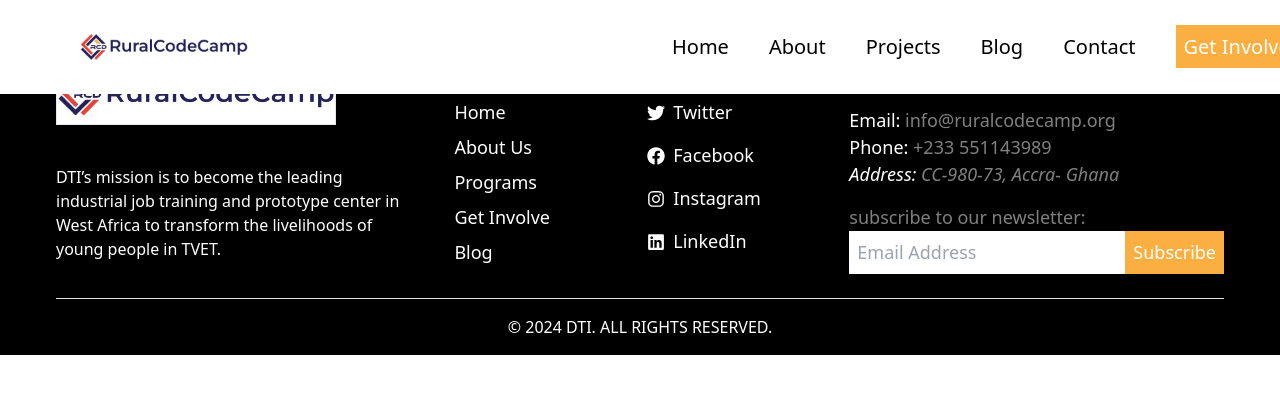
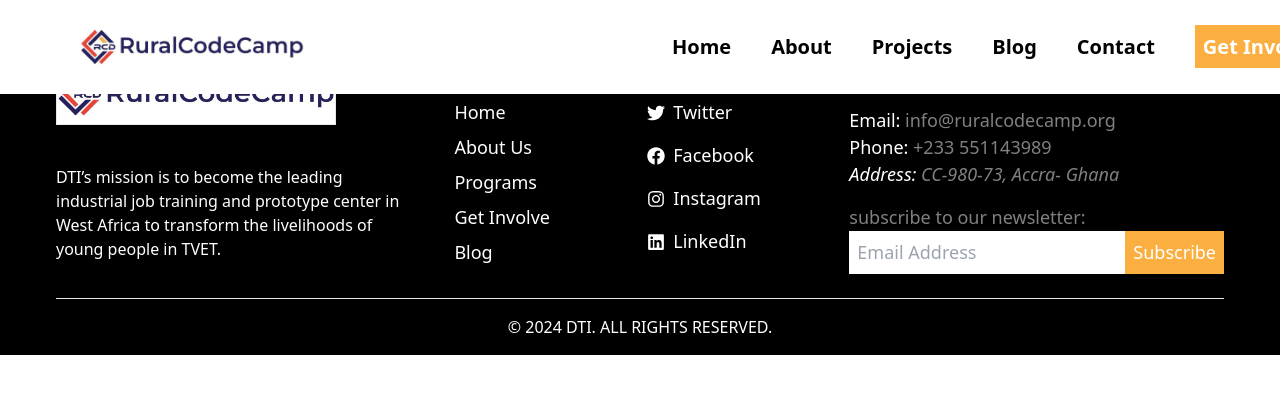
Before and after one commit to NextHubImpact/console-ghana, a React (Vite) app: page /applyhere in a window 1280 px wide. Shown: the top 394 px of the page. Built offline with nearby package versions, Linux system fonts and the light colour scheme.

Commit message:
sidebar links updated

```diff
--- a/src/components/Navbar.jsx
+++ b/src/components/Navbar.jsx
@@ -78,27 +78,24 @@ const Navbar = ({}) => {
         <div className="  xl:pl-4">
           <Link to='/'>
           <img
-            className= { colorChange? 'bg-[#faaf40] duration-700 rounded  w-[40%] xl:W-[30%] ' : "duration-700 w-[40%] xl:w-[30%] "}
-            src={colorChange ? rccLogo : rccLogo}
+            className='bg-[#faaf40] duration-700 rounded  w-[40%] xl:W-[30%] '
+            src={rccLogo }
             alt=""
           />
           </Link>
         </div>
 
-        { sidebar && <Sidebar showSidebar={showSidebar} />}
-
-        <nav className="hidden  lg:block w-[50%] ">
+        { sidebar ? (<Sidebar showSidebar={showSidebar} />)
+        :
+        (       <nav className="hidden  lg:block w-[50%] ">
           <ul className="lg: flex text-nowrap gap-2 py-2  justify-between items-center xl:p-4 ">
             {SidebarData.map((item, index) => {
               return (
                 <Link
                   to={item.path}
                   key={index}
-                  className={
-                    colorChange
-                      ? "text-black px-4 xl:text-[20px] font-semibold-[700] "
-                      : "text-black px-4 xl:text-[20px] font-semibold-[700] "
-                  }
+                  className='text-black px-4 xl:text-[20px] font-semibold'
+
                 >
                   <span
                     className={
@@ -111,7 +108,9 @@ const Navbar = ({}) => {
               );
             })}
           </ul>
-        </nav>
+        </nav>)}
+
+
 
         <div className=" flex text-3xl text-black items-center gap-4 text-2xl duration-700 lg:hidden">
 
--- a/src/components/Sidebar.jsx
+++ b/src/components/Sidebar.jsx
@@ -5,11 +5,6 @@ import { IoCloseCircle } from 'react-icons/io5'
 import lightLogo from '../assets/logo/rcc-logo.jpeg'
 
 const Sidebar = ({showSidebar}) => {
-    // const [idebar,  setIdebar] = useState(false);
-
-    // const hide = () => {
-    //     setIdebar(!idebar)
-    // }
 
   const sidebarData = [
     {
@@ -48,8 +43,7 @@ const Sidebar = ({showSidebar}) => {
 
   return (
     <aside onClick={showSidebar}  id='sidebar'>
-       <nav className='absolute w-[100%] bg-white  px-4 left-0 top-20  drop-shadow-2xl duration-700 rounded-md h-[80vh] ' >
-
+       <nav className='flex flex-col justify-between absolute w-[100%] bg-white  px-4 left-0 top-20  drop-shadow-2xl duration-700 rounded-md h-[80vh] ' >
          <ul className=' flex-1'>
             {sidebarData.map((item, index) => {
                 return ( <li key={index} className='flex flex-row gap- p-2'>
@@ -59,6 +53,7 @@ const Sidebar = ({showSidebar}) => {
                  </li>)
             })}
          </ul>
+         <img  className='p-6' src={lightLogo} alt="" />
        </nav>
 
     </aside>
--- a/src/pages/Contact.jsx
+++ b/src/pages/Contact.jsx
@@ -36,7 +36,7 @@ const Contact = () => {
           <h2>contact us</h2>
           <h1 className="text-[28px] font-semibold">get in touch</h1>
         </div>
-        <div className="flex gap-8 justify-center ites-center w-[%]  my-[4rem] xl:flex flex-col">
+        <div className="flex flex-col gap-8 justify-center ites-center w-[%]  my-[4rem] xl:flex-row ">
           <div className="flex gap-2 xl:gap-8 flex-wrap items- justify-between xl:w-[50%]">
             {contactData.map((val, index) => {
               const { icon, title, info, time } = val;
```
